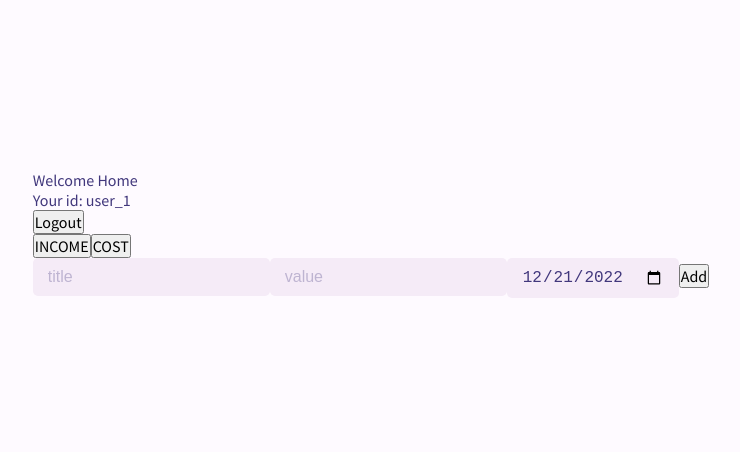
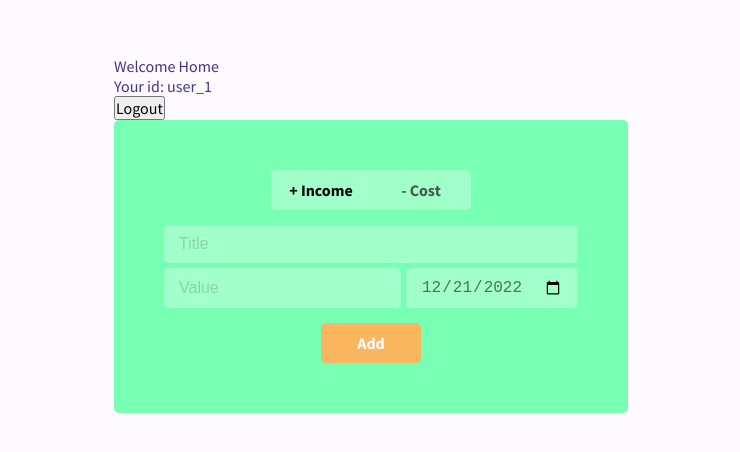
Before and after one commit to lukasikgrzegorz/prosiapp, a React (Create React App) app: page / in a window 1280 px wide. Shown: the part 126-578 px from the top of the page, without its empty margins (269-1009 px from the left). Built offline with nearby package versions, Linux system fonts and the light colour scheme; no server answers; sample sign-in values are in the browser's storage.

Commit message:
Style new item form

```diff
--- a/src/components/NewItemForm/NewItemForm.jsx
+++ b/src/components/NewItemForm/NewItemForm.jsx
@@ -2,30 +2,55 @@ import { addDoc, collection } from "firebase/firestore";
 import { useEffect, useRef, useState } from "react";
 import { db } from "../../services/firebase";
 import getActualDate from "../../functions/getActualDate";
+import { getUserID } from "../../redux/selectors";
+import { useSelector } from "react-redux";
+import css from "./NewItemForm.module.css";
+import Button from "../../components/Button/Button";
 
 const NewItemForm = () => {
-	const [title, setTitle] = useState();
-	const [value, setValue] = useState();
+	const [title, setTitle] = useState(null);
+	const [value, setValue] = useState(null);
 	const [date, setDate] = useState();
 	const [isIncome, setIsIncome] = useState(true);
-	const inputDataRef = useRef();
+	const inputDateRef = useRef();
+	const inputTitleRef = useRef();
+	const inputValueRef = useRef();
 	const actualDate = getActualDate();
+	const userID = useSelector(getUserID);
 
 	useEffect(() => {
 		setDate(actualDate);
 	}, []);
 
+	const clearInput = () => {
+		inputTitleRef.current.value = "";
+		inputValueRef.current.value = "";
+		setValue(null);
+		setTitle(null);
+	};
+
 	const setIncome = () => {
 		setIsIncome(true);
+		clearInput();
 	};
 
 	const setCost = () => {
 		setIsIncome(false);
+		clearInput();
+	};
+
+	const setActualValue = (e) => {
+		if (isIncome) {
+			setValue(e.target.value * 1);
+		} else {
+			setValue(e.target.value * -1);
+		}
 	};
 
 	const addNewItem = async () => {
+		if (value && title) {
 			try {
-			const docRef = await addDoc(collection(db, `b2MXBNKz38Ml3p5KnHwOkvLJgPw1`), {
+				const docRef = await addDoc(collection(db, userID), {
 					value: value,
 					title: title,
 					date: date,
@@ -33,26 +58,46 @@ const NewItemForm = () => {
 				console.log("Document written with ID: ", docRef.id);
 			} catch (e) {
 				console.error("Error adding document: ", e);
+			} finally {
+				clearInput();
+			}
+		} else {
+			console.log("Puste pola!");
 		}
 	};
 
 	return (
-		<>
-			<div>
-				<button onClick={setIncome}>INCOME</button>
-				<button onClick={setCost}>COST</button>
+		<div className={isIncome ? css["wrapper-green"] : css["wrapper-red"]}>
+			<div className={css["button-wrapper"]}>
+				<button onClick={setIncome} className={css["accent"]} disabled={isIncome}>
+					+ Income
+				</button>
+				<button onClick={setCost} className={css["accent"]} disabled={!isIncome}>
+					- Cost
+				</button>
 			</div>
-			<input type="text" placeholder="title" onChange={(e) => setTitle(e.target.value)} />
-			<input type="number" placeholder="value" onChange={(e) => setValue(e.target.value)} />
+			<div className={css["input-wrapper"]}>
 				<input
-				ref={inputDataRef}
+					ref={inputTitleRef}
+					type="text"
+					placeholder="Title"
+					onChange={(e) => setTitle(e.target.value)}
+				/>
+				<div className={css["input-row"]}>
+					<input ref={inputValueRef} type="number" placeholder="Value" onChange={setActualValue} />
+					<input
+						ref={inputDateRef}
 						type="date"
 						placeholder="date"
 						defaultValue={actualDate}
 						onChange={(e) => setDate(e.target.value)}
 					/>
-			<button onClick={addNewItem}>Add</button>
-		</>
+				</div>
+			</div>
+			<div>
+				<Button value="Add" onClickHandler={addNewItem} />
+			</div>
+		</div>
 	);
 };
 
--- /dev/null
+++ b/src/components/NewItemForm/NewItemForm.module.css
@@ -0,0 +1,77 @@
+.wrapper{
+  padding: 50px;
+  width: 100%;
+  border-radius: 5px;
+  display: flex;
+  flex-direction: column;
+  justify-content: center;
+  align-items: center;
+  gap: 15px;
+  color: #1d1d1da0;
+}
+
+
+.wrapper input{
+  background-color: #ffffff4b;
+  color: #1d1d1da0;
+}
+
+.wrapper input:focus{
+  outline: 2px solid #1d1d1da0;
+}
+
+.wrapper input::placeholder{
+  color: #1d1d1da0;
+}
+
+.wrapper-green{
+  composes: wrapper;
+  background-color: #79FFB3;
+}
+
+.wrapper-red {
+  composes: wrapper;
+  background-color: #FF8379
+}
+
+.button-wrapper{
+  display: flex;
+  justify-content: center;
+  align-items: center;
+}
+
+.button-wrapper button{
+  font-weight: 600;
+  padding: 10px;
+  border:none;
+  min-width: 100px;
+  background-color: #ffffff4b;
+  color: #1d1d1db7;
+  cursor: pointer;
+}
+
+.button-wrapper button:disabled{
+  color: #000000;
+}
+
+.button-wrapper button:first-child {
+  border-bottom-left-radius: 5px;
+  border-top-left-radius: 5px;
+}
+
+.button-wrapper button:last-child {
+  border-bottom-right-radius: 5px;
+  border-top-right-radius: 5px;
+}
+
+
+.input-wrapper{
+  display: flex;
+  flex-direction: column;
+  gap: 5px;
+}
+
+.input-row {
+  display: flex;
+  gap: 5px;
+}
```
Lines whose indentation alone changed are shown as unchanged.
